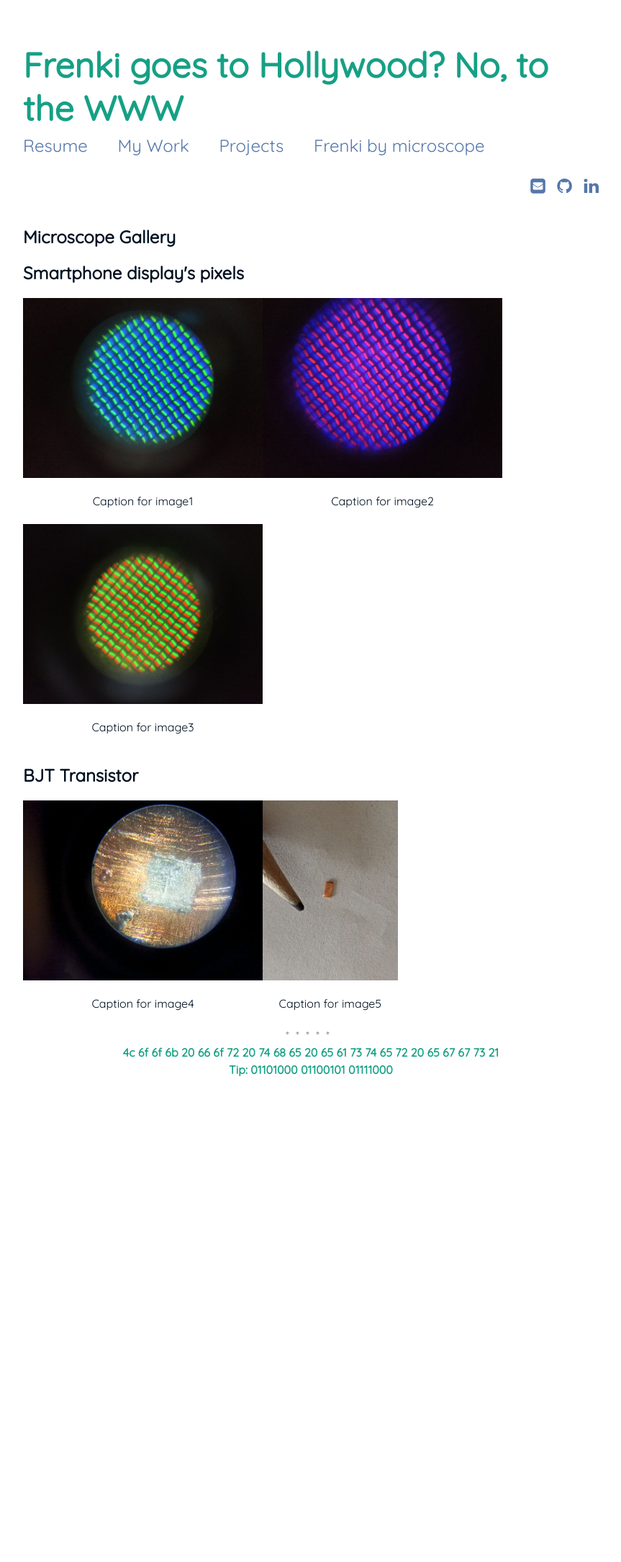
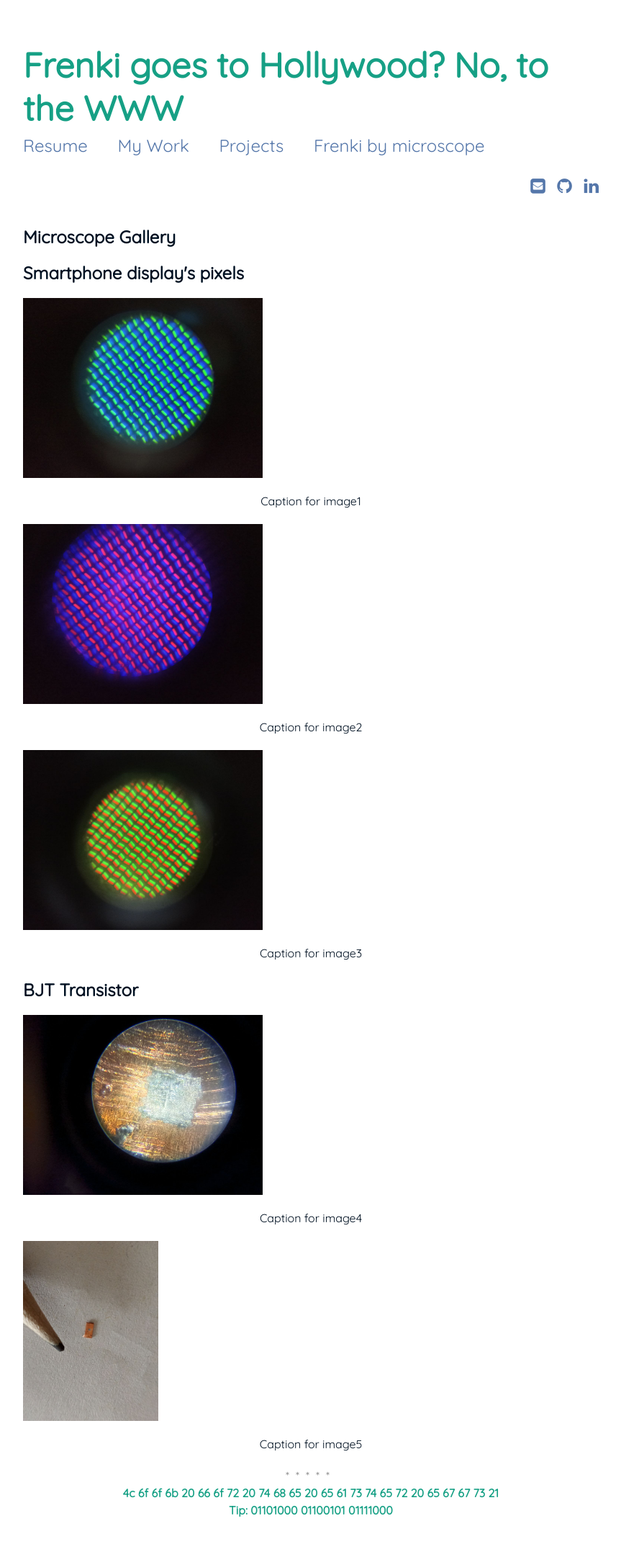
Before and after one commit to FreShq99/frenkishqepa.com, a Jekyll site: the page built from gallery.html, in a window 1280 px wide. Shown: the whole page at 72% size, without its empty margins (208-1071 px from the left). Built offline with Jekyll 4.4.1, drawn with Linux system fonts in a browser that asks for light colours; before the commit the page ends 1558 px from its top, so only the background shows below that.

Commit message:
Update main.css

```diff
--- a/assets/css/main.css
+++ b/assets/css/main.css
@@ -226,17 +226,22 @@
 
   }
 
-  /* Grid layout
+  Grid layout
   .row {
   display: flex;
-}*/
+}
 
-/*
+
 .column img {
   max-height: 250px;
   object-fit: contain;
-}*/
+}
+.image-caption {
+  text-align: center;
+}
 
+
+/*
 .row {
   display: flex;
   flex-wrap: wrap;
@@ -244,8 +249,8 @@
 }
 
 .column img {
-  max-height: 250px; /* set the maximum height of the images to the height of the smallest image */
-  object-fit: contain; /* maintain the aspect ratio of the images */
+  max-height: 250px;
+  object-fit: contain;
   display: flex;
   align-items: center;
   justify-content: center;
@@ -253,7 +258,7 @@
 
 .image-caption {
   text-align: center;
-}
+}*/
 
 
   @media only screen and (max-width: 600px) {
```
